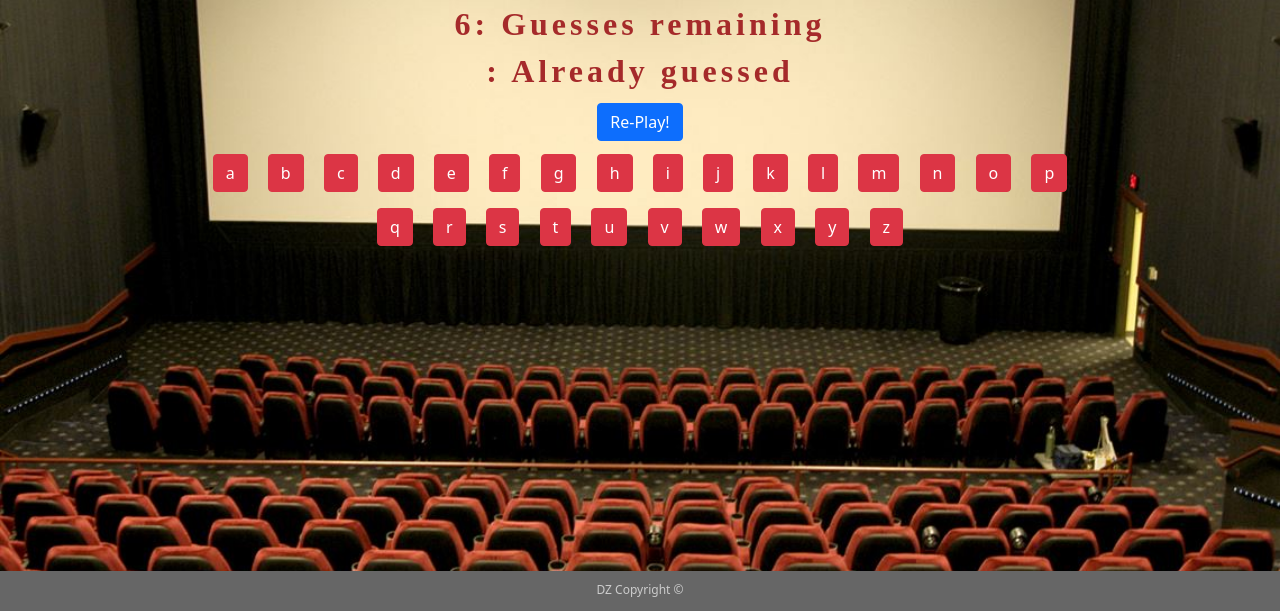
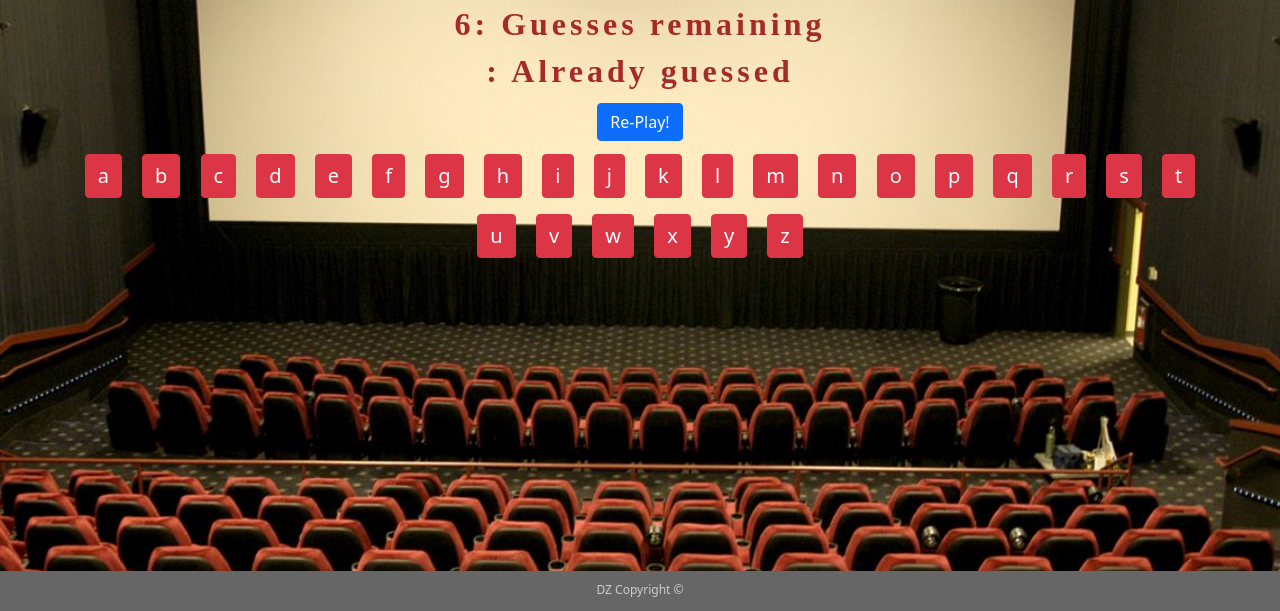
Before and after one commit to DavZep/Hang-man, a plain HTML site: page index.html in a window 1280 px wide. Shown: the part 189-800 px from the top of the page. Drawn offline with nearby package versions, Linux system fonts and the light colour scheme; a web font is replaced by a local one.

Commit message:
re-aligned keyboard2

```diff
--- a/assets/css/style.css
+++ b/assets/css/style.css
@@ -79,8 +79,8 @@ h5 {
 }
 
 #keyboard {
-    padding-left: 15%;
-    padding-right: 15%;
+    padding-left: 5%;
+    padding-right: 5%;
 }
 
 #space {
--- a/assets/javascript/app.js
+++ b/assets/javascript/app.js
@@ -77,6 +77,7 @@ function generateButtons() {
         <button
           class="btn m-2 btn-danger"
           id='` + letter + `'
+          style="font-size: 20px"
         >
           ` + letter + `
         </button>
```
